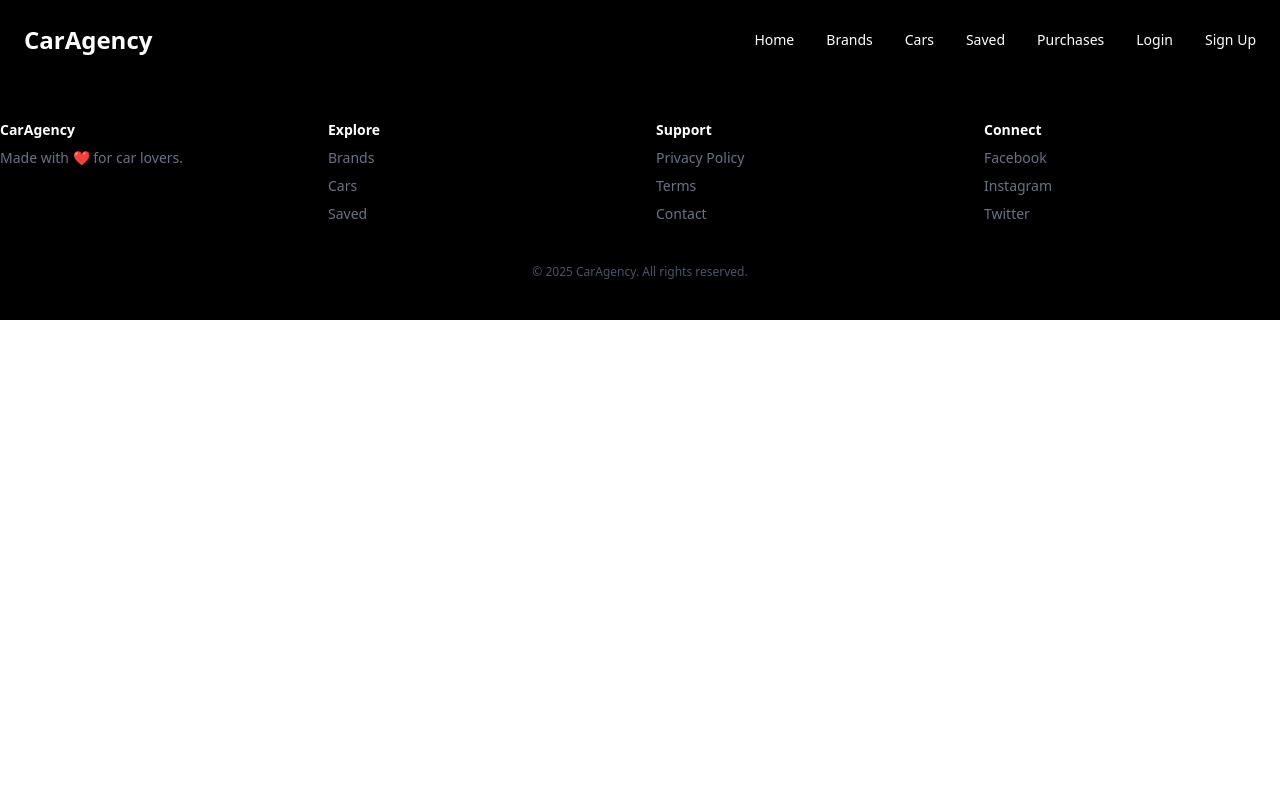
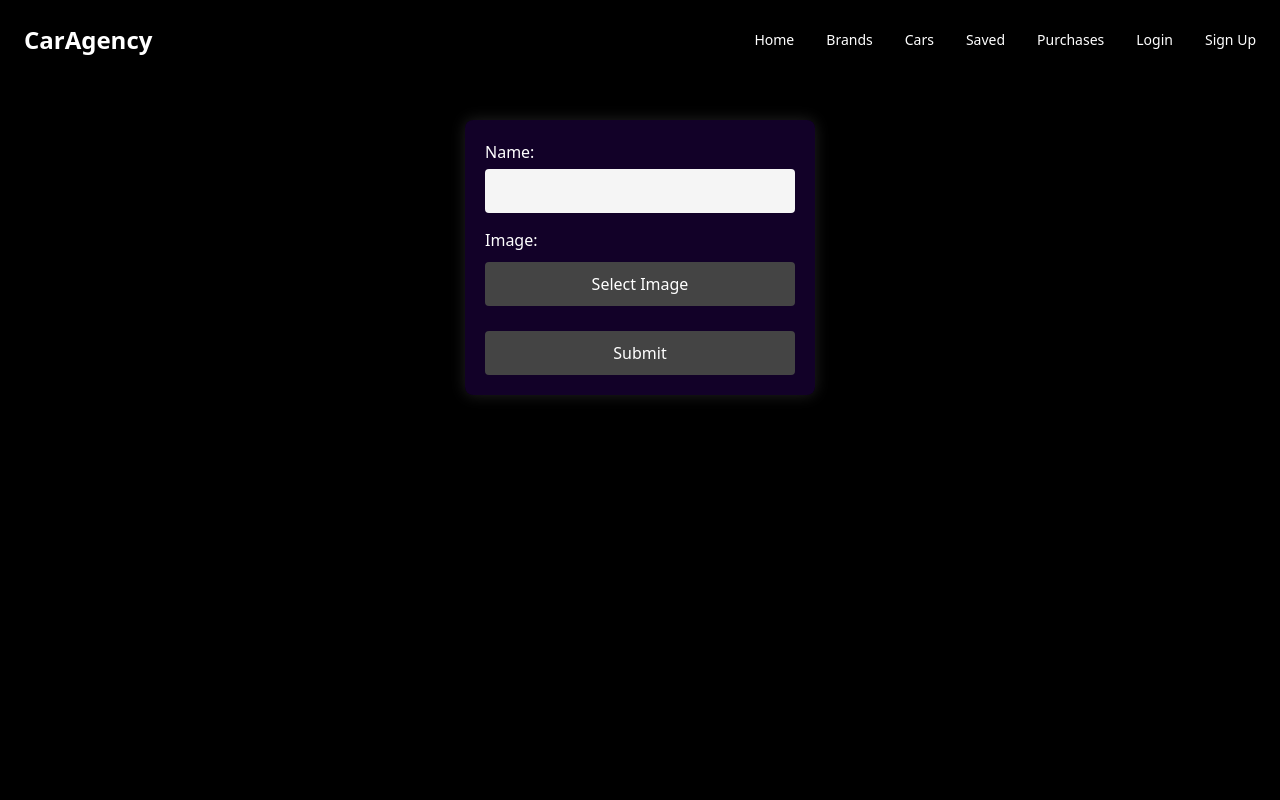
Before and after one commit to mazenjlassi/AngularProject, an Angular app in the folder frontEnd/CarsAgency/: page /admin/brands/new in a window 1280 px wide. Before the commit this address led to /. Shown: the top 800 px of the page. Built offline with nearby package versions, Linux system fonts and the light colour scheme.

Commit message:
admin side :brandForm

```diff
--- /dev/null
+++ b/frontEnd/CarsAgency/src/app/admin/components/brand-form/brand-form.component.css
@@ -0,0 +1,62 @@
+/* Make the whole page black */
+.page-container {
+    background-color: black;
+    min-height: 100vh;
+    padding: 40px 0;
+  }
+
+  /* Style the form */
+  .form-container {
+    background-color: #1f03439a;
+    padding: 20px;
+    border-radius: 8px;
+    width: 350px;
+    margin: 0 auto;
+    color: white;
+    box-shadow: 0 0 15px #222;
+  }
+
+  /* Form groups spacing */
+  .form-group {
+    margin-bottom: 15px;
+  }
+
+  /* Inputs */
+  input[type="number"],
+  input[type="text"] {
+    width: 100%;
+    padding: 10px;
+    margin-top: 5px;
+    background-color: #f5f5f5; /* light input background */
+    border: none;
+    border-radius: 4px;
+    color: black;
+  }
+
+  /* Normal buttons */
+  button[type="submit"],
+  button[type="button"] {
+    width: 100%;
+    padding: 10px;
+    background-color: #444;
+    border: none;
+    border-radius: 4px;
+    color: white;
+    cursor: pointer;
+    margin-top: 10px;
+    transition: background-color 0.3s ease;
+  }
+
+  /* Button hover effect */
+  button:hover {
+    background-color: #666;
+  }
+
+  /* Image preview */
+  .image-preview img {
+    margin-top: 10px;
+    max-width: 100%;
+    height: auto;
+    border-radius: 8px;
+    border: 1px solid #555;
+  }
--- /dev/null
+++ b/frontEnd/CarsAgency/src/app/admin/components/brand-form/brand-form.component.html
@@ -0,0 +1,25 @@
+<div class="page-container">
+    <div class="form-container">
+      <form [formGroup]="brandForm" (ngSubmit)="onSubmit()">
+
+
+        <div class="form-group">
+          <label for="name">Name:</label>
+          <input id="name" type="text" formControlName="name">
+        </div>
+
+        <div class="form-group">
+          <label>Image:</label>
+          <button type="button" (click)="triggerFileInput(fileInput)">Select Image</button>
+          <input #fileInput type="file" (change)="onFileSelected($event)" hidden>
+        </div>
+
+        <!-- Preview the image -->
+        <div *ngIf="selectedImageUrl" class="image-preview">
+          <img [src]="selectedImageUrl" alt="Selected Image">
+        </div>
+
+        <button type="submit" [disabled]="brandForm.invalid">Submit</button>
+      </form>
+    </div>
+  </div>
--- /dev/null
+++ b/frontEnd/CarsAgency/src/app/admin/components/brand-form/brand-form.component.ts
@@ -0,0 +1,47 @@
+import { Component, OnInit } from '@angular/core';
+import { FormBuilder, FormGroup, Validators } from '@angular/forms';
+
+@Component({
+  selector: 'app-brand-form',
+  templateUrl: './brand-form.component.html',
+  styleUrls: ['./brand-form.component.css'],
+  standalone: false,
+})
+export class BrandFormComponent implements OnInit {
+  brandForm!: FormGroup;
+  selectedImageUrl: string | ArrayBuffer | null = null;
+
+  constructor(private fb: FormBuilder) {}
+
+  ngOnInit(): void {
+    this.brandForm = this.fb.group({
+      id: [0, Validators.required],
+      name: ['', Validators.required],
+      image: [null, Validators.required]
+    });
+  }
+
+  triggerFileInput(fileInput: HTMLInputElement) {
+    fileInput.click();
+  }
+
+  onFileSelected(event: any) {
+    const file = event.target.files[0];
+    if (file) {
+      const reader = new FileReader();
+      reader.onload = () => {
+        this.selectedImageUrl = reader.result;
+        this.brandForm.patchValue({ image: this.selectedImageUrl });
+      };
+      reader.readAsDataURL(file);
+    }
+  }
+
+  onSubmit() {
+    if (this.brandForm.valid) {
+      console.log('Brand submitted:', this.brandForm.value);
+    } else {
+      console.log('Form is invalid.');
+    }
+  }
+}
--- /dev/null
+++ b/frontEnd/CarsAgency/src/app/admin/components/brand-list/brand-list.component.html
@@ -0,0 +1 @@
+<p>brand-list works!</p>
--- /dev/null
+++ b/frontEnd/CarsAgency/src/app/admin/components/brand-management/brand-management.component.html
@@ -0,0 +1 @@
+<p>brand-management works!</p>
--- a/frontEnd/CarsAgency/src/app/app-routing.module.ts
+++ b/frontEnd/CarsAgency/src/app/app-routing.module.ts
@@ -4,12 +4,14 @@ import { HomeComponent } from './pages/home/home.component';
 import { BrandListComponent } from './brand/brand-list/brand-list.component';
 import { CarListComponent } from './car/car-list/car-list.component';
 import { CarDetailComponent } from './car/car-detail/car-detail.component';
+import { BrandFormComponent } from './admin/components/brand-form/brand-form.component';
 
 const routes: Routes = [
   {path: '', component: HomeComponent},
   {path: 'brands', component: BrandListComponent},
   {path: 'cars', component: CarListComponent},
   {path: 'cars/:id', component: CarDetailComponent},
+  {path: 'admin/brands/new', component: BrandFormComponent},
 ];
 
 @NgModule({
```
Also changed, not shown: frontEnd/CarsAgency/src/app/admin/components/brand-list/brand-list.component.ts (added, +11 -0 lines), frontEnd/CarsAgency/src/app/admin/components/brand-management/brand-management.component.ts (added, +11 -0 lines), frontEnd/CarsAgency/src/app/app.module.ts (+8 -2 lines), frontEnd/CarsAgency/src/app/admin/components/brand-list/brand-list.component.css (added), frontEnd/CarsAgency/src/app/admin/components/brand-management/brand-management.component.css (added).
